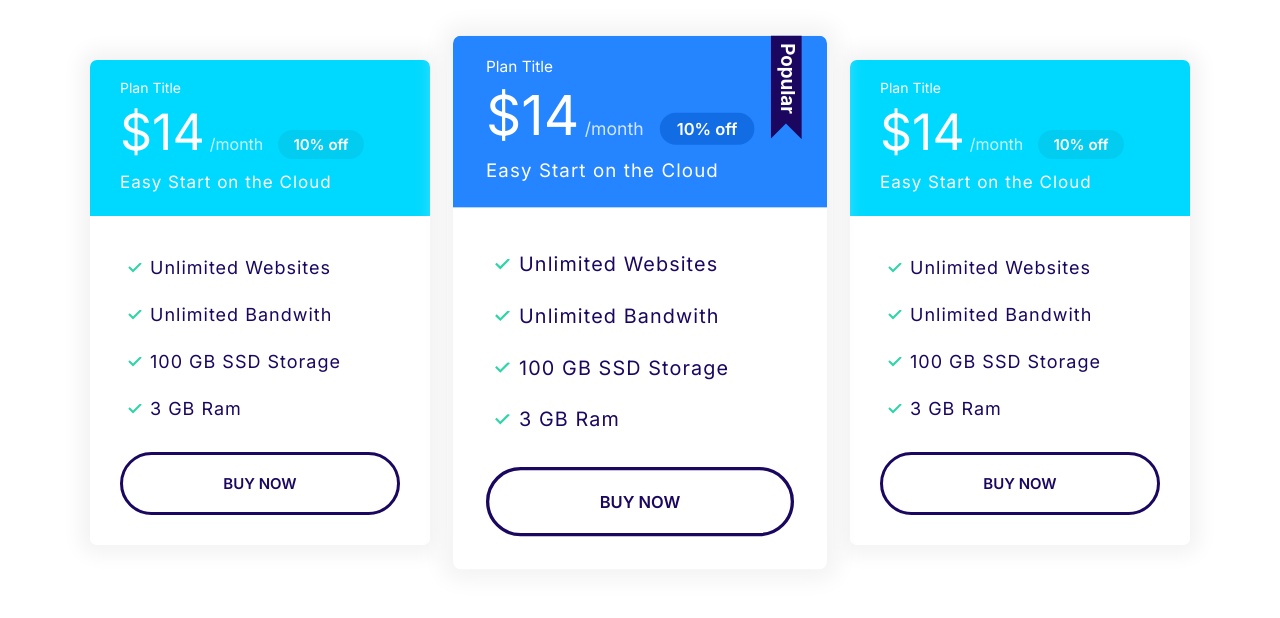
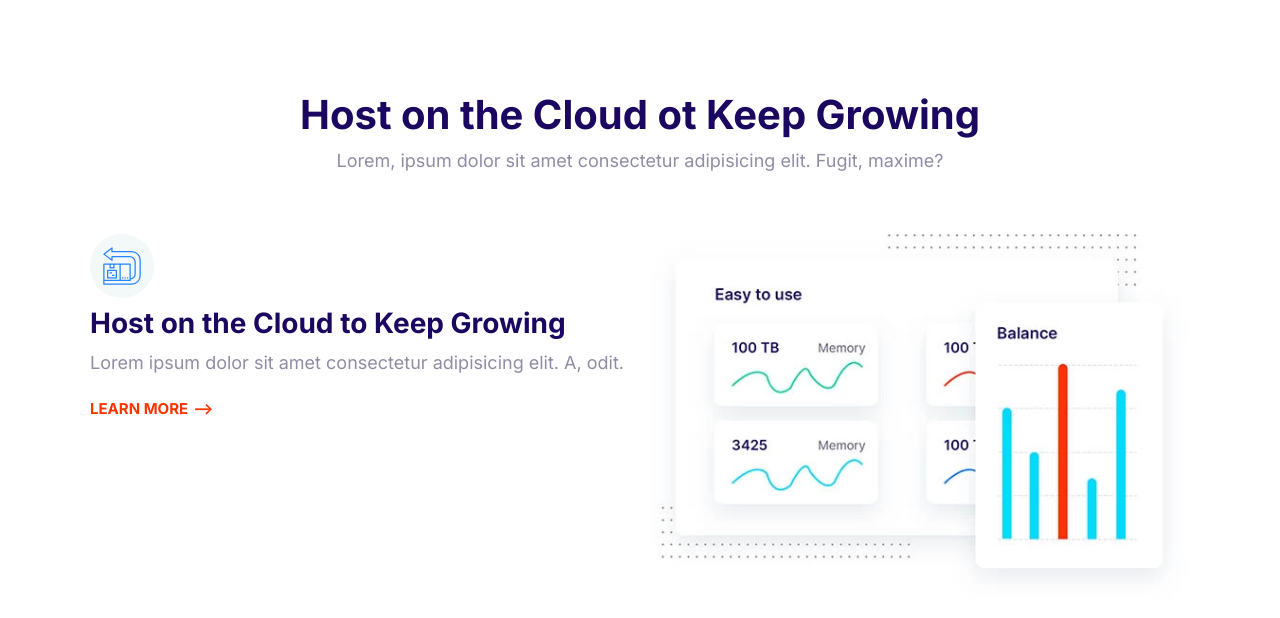
Before and after one commit to dead-alchemy/code-with-mosh-2021, a plain HTML site: page html5-css3-3/index.html in a window 1280 px wide. Drawn offline with Linux system fonts and the light colour scheme.

Commit message:
feature block

```diff
--- a/html5-css3-3/css/styles.css
+++ b/html5-css3-3/css/styles.css
@@ -781,3 +781,27 @@ a {
 	max-width: 500px;
 	margin: 0 auto;
 }
+
+/* features */
+.feature {
+	gap: 4rem 2rem;
+	margin: 12rem 0;
+}
+
+.feature:first-of-type {
+	margin-top: 6rem;
+}
+
+.feature__heading {
+	margin: 1rem 0;
+}
+
+.feature__image {
+	width: 100%;
+}
+
+@media screen and (min-width: 768px) {
+	.feature:nth-of-type(even) .feature__content {
+		order: 2;
+	}
+}
--- a/html5-css3-3/index.html
+++ b/html5-css3-3/index.html
@@ -15,87 +15,47 @@
 		<title>Moshified</title>
 	</head>
 	<body>
-		<section class="block container block-plans">
-			<div class="grid grid--cols-3">
-				<div class="plan">
-					<div class="card card--secondary">
-						<header class="card__header">
-							<h3 class="plan__name">Plan Title</h3>
-							<span class="plan__price">$14</span>
-							<span class="plan__billing-cycle">/month</span>
-							<span class="badge badge--secondary badge--small"
-								>10% off</span
-							>
-							<span class="plan__description"
-								>Easy Start on the Cloud</span
-							>
-						</header>
-						<div class="card__body">
-							<ul class="list list--tick">
-								<li class="list__item">Unlimited Websites</li>
-								<li class="list__item">Unlimited Bandwith</li>
-								<li class="list__item">100 GB SSD Storage</li>
-								<li class="list__item">3 GB Ram</li>
-							</ul>
-							<button class="btn btn--outlined btn--block">
-								Buy Now
-							</button>
-						</div>
-					</div>
+		<section class="block container">
+			<header class="block__header">
+				<h2>Host on the Cloud ot Keep Growing</h2>
+				<p>
+					Lorem, ipsum dolor sit amet consectetur adipisicing elit.
+					Fugit, maxime?
+				</p>
+			</header>
+			<article class="feature grid grid--cols-2">
+				<div class="feature__content">
+					<span class="icon-container">
+						<svg class="icon icon--primary">
+							<use xlink:href="images/sprite.svg#easy"></use>
+						</svg>
+					</span>
+
+					<h3 class="feature__heading">
+						Host on the Cloud to Keep Growing
+					</h3>
+					<p>
+						Lorem ipsum dolor sit amet consectetur adipisicing elit.
+						A, odit.
+					</p>
+					<a href="#" class="link-arrow">Learn More</a>
 				</div>
-				<div class="plan plan--popular">
-					<div class="card card--primary">
-						<header class="card__header">
-							<h3 class="plan__name">Plan Title</h3>
-							<span class="plan__price">$14</span>
-							<span class="plan__billing-cycle">/month</span>
-							<span class="badge badge--primary badge--small"
-								>10% off</span
-							>
-							<span class="plan__description"
-								>Easy Start on the Cloud</span
-							>
-						</header>
-						<div class="card__body">
-							<ul class="list list--tick">
-								<li class="list__item">Unlimited Websites</li>
-								<li class="list__item">Unlimited Bandwith</li>
-								<li class="list__item">100 GB SSD Storage</li>
-								<li class="list__item">3 GB Ram</li>
-							</ul>
-							<button class="btn btn--outlined btn--block">
-								Buy Now
-							</button>
-						</div>
-					</div>
-				</div>
-				<div class="plan">
-					<div class="card card--secondary">
-						<header class="card__header">
-							<h3 class="plan__name">Plan Title</h3>
-							<span class="plan__price">$14</span>
-							<span class="plan__billing-cycle">/month</span>
-							<span class="badge badge--secondary badge--small"
-								>10% off</span
-							>
-							<span class="plan__description"
-								>Easy Start on the Cloud</span
-							>
-						</header>
-						<div class="card__body">
-							<ul class="list list--tick">
-								<li class="list__item">Unlimited Websites</li>
-								<li class="list__item">Unlimited Bandwith</li>
-								<li class="list__item">100 GB SSD Storage</li>
-								<li class="list__item">3 GB Ram</li>
-							</ul>
-							<button class="btn btn--outlined btn--block">
-								Buy Now
-							</button>
-						</div>
-					</div>
-				</div>
-			</div>
+				<picture>
+					<source
+						type="image/webp"
+						srcset="./images/easy.webp 1x, ./images/easy@2x.webp 2x"
+					/>
+					<source
+						type="image/jpg"
+						srcset="./images/easy.jpg 1x, ./images/easy@2x.jpg 2x"
+					/>
+					<img
+						class="feature__image"
+						src="./images/easy@2x.jpg"
+						alt=""
+					/>
+				</picture>
+			</article>
 		</section>
 		<script src="./code/main.js"></script>
 	</body>
```
Also changed, not shown: html5-css3-3/components/feature-block.html (added, +36 -0 lines), html5-css3-3/images/easy.jpg (added), html5-css3-3/images/easy.webp (added), html5-css3-3/images/easy@2x.jpg (added), html5-css3-3/images/easy@2x.webp (added).
